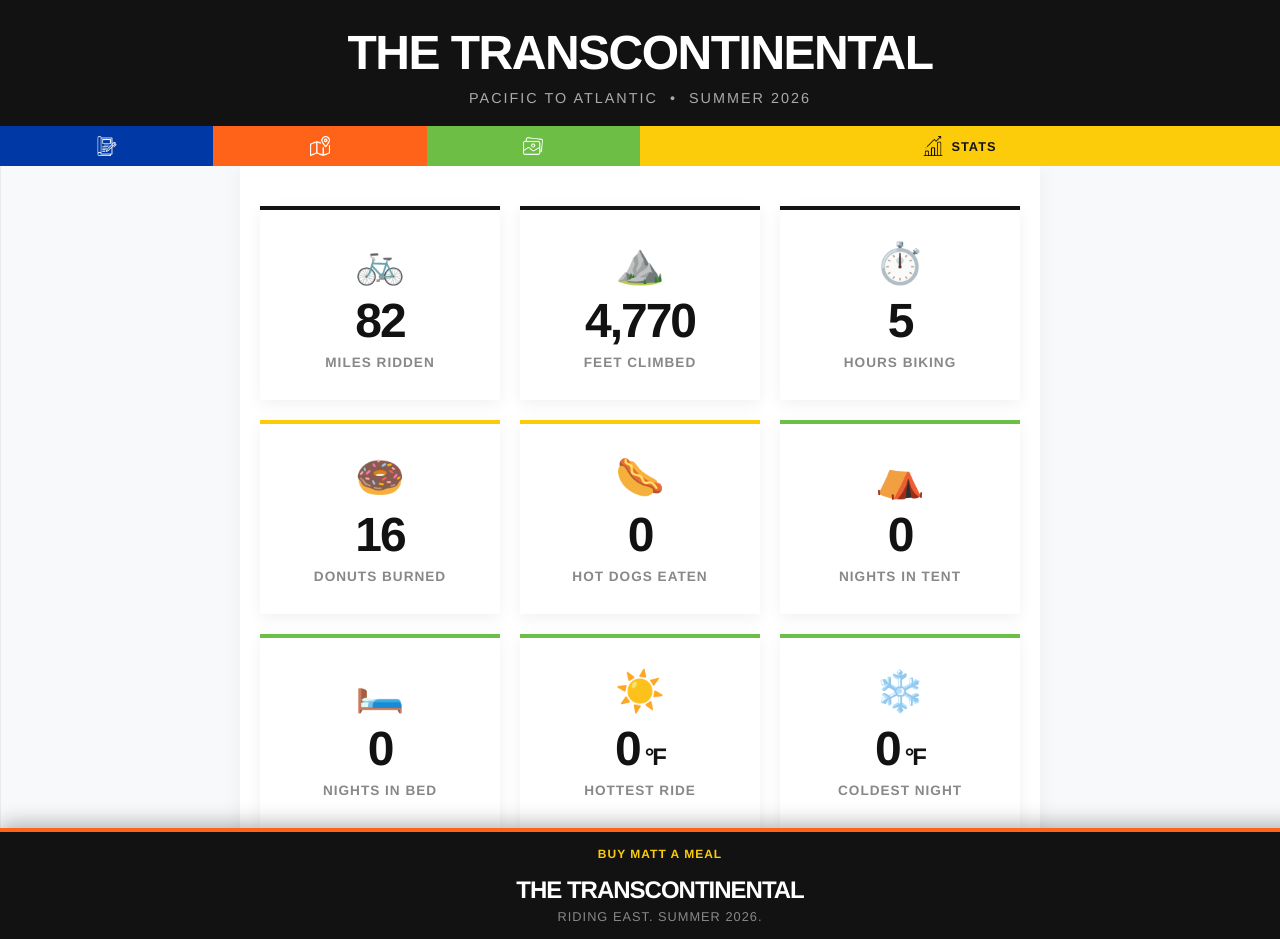
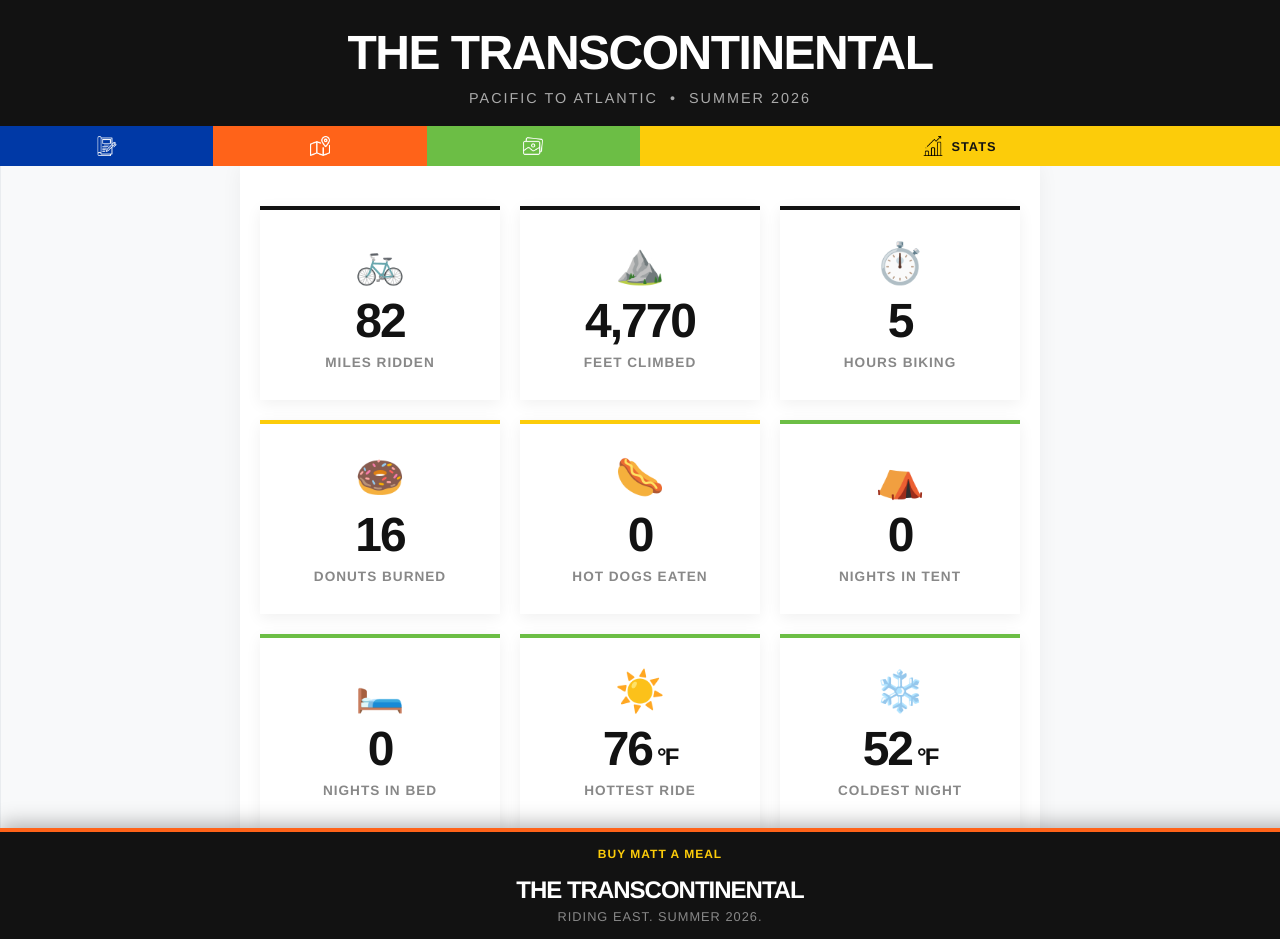
Before and after one commit to mschiller87/bike-tracker, a Jekyll site: the page built from stats.html, in a window 1280 px wide and 939 px high. Built offline with Jekyll 4.4.1, drawn with Linux system fonts in a browser that asks for light colours.

Commit message:
Update stats.html
references single automated stats folder

```diff
--- a/stats.html
+++ b/stats.html
@@ -110,7 +110,7 @@ layout: default
         <div class="stat-card card-food">
             <div class="stat-icon">🌭</div>
             <div class="stat-value-container">
-                <span class="counter" data-target="{{ site.data.fun_stats.hot_dogs | default: 0 }}">0</span>
+                <span class="counter" data-target="{{ site.data.automated_stats.hot_dogs | default: 0 }}">0</span>
             </div>
             <div class="stat-label">Hot Dogs Eaten</div>
         </div>
@@ -118,7 +118,7 @@ layout: default
         <div class="stat-card card-sleep">
             <div class="stat-icon">⛺</div>
             <div class="stat-value-container">
-                <span class="counter" data-target="{{ site.data.fun_stats.nights_tent | default: 0 }}">0</span>
+                <span class="counter" data-target="{{ site.data.automated_stats.nights_tent | default: 0 }}">0</span>
             </div>
             <div class="stat-label">Nights in Tent</div>
         </div>
@@ -126,7 +126,7 @@ layout: default
         <div class="stat-card card-sleep">
             <div class="stat-icon">🛏️</div>
             <div class="stat-value-container">
-                <span class="counter" data-target="{{ site.data.fun_stats.nights_bed | default: 0 }}">0</span>
+                <span class="counter" data-target="{{ site.data.automated_stats.nights_bed | default: 0 }}">0</span>
             </div>
             <div class="stat-label">Nights in Bed</div>
         </div>
@@ -134,7 +134,7 @@ layout: default
         <div class="stat-card card-sleep">
             <div class="stat-icon">☀️</div>
             <div class="stat-value-container">
-                <span class="counter" data-target="{{ site.data.fun_stats.hottest_day | default: 0 }}">0</span><span style="font-size: 1.5rem; margin-left: 5px;">°F</span>
+                <span class="counter" data-target="{{ site.data.automated_stats.hottest_day | default: 0 }}">0</span><span style="font-size: 1.5rem; margin-left: 5px;">°F</span>
             </div>
             <div class="stat-label">Hottest Ride</div>
         </div>
@@ -142,7 +142,7 @@ layout: default
         <div class="stat-card card-sleep">
             <div class="stat-icon">❄️</div>
             <div class="stat-value-container">
-                <span class="counter" data-target="{{ site.data.fun_stats.coldest_night | default: 0 }}">0</span><span style="font-size: 1.5rem; margin-left: 5px;">°F</span>
+                <span class="counter" data-target="{{ site.data.automated_stats.coldest_night | default: 0 }}">0</span><span style="font-size: 1.5rem; margin-left: 5px;">°F</span>
             </div>
             <div class="stat-label">Coldest Night</div>
         </div>
```
